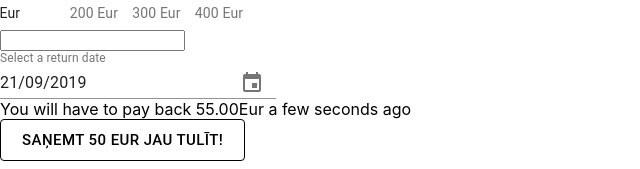
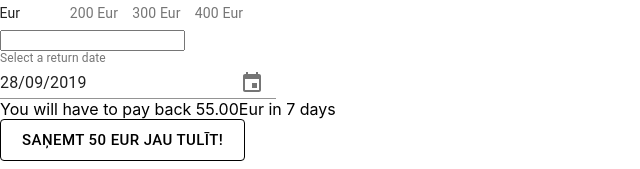
Before and after one commit to Karu-Dev/4finance, a React (Create React App) app: page / in a window 1280 px wide. Shown: the part 357-526 px from the top of the page, without its empty margins (0-640 px from the left). Built offline with nearby package versions, Linux system fonts and the light colour scheme.

Commit message:
Fixed loan extension

```diff
--- a/src/components/displayLoans.tsx
+++ b/src/components/displayLoans.tsx
@@ -27,7 +27,6 @@ export const DisplayLoansFC: React.FC<
           ) : (
             <button
               onClick={e => {
-                console.log(it.interest);
                 extendLoan(id);
                 e.preventDefault();
               }}
--- a/src/components/inputs.tsx
+++ b/src/components/inputs.tsx
@@ -26,7 +26,7 @@ function dispatchToProps(dispatch: any) {
 
 export const InputsFC: React.FC<
   ReturnType<typeof stateToProps> & ReturnType<typeof dispatchToProps>
-> = ({ inputs, setUserInput, setAmountInput, setDateInput }) => {
+> = ({ inputs, setUserInput }) => {
   return (
     <form>
       <DiscreteSlider></DiscreteSlider>
--- a/src/components/materialComponents/DatePicker.tsx
+++ b/src/components/materialComponents/DatePicker.tsx
@@ -1,7 +1,7 @@
 import React from "react";
 import Grid from "@material-ui/core/Grid";
 import MomentUtils from "@date-io/moment";
-import { Moment } from "moment";
+import moment,{ Moment } from "moment";
 import {
   MuiPickersUtilsProvider,
   KeyboardDatePicker
@@ -25,7 +25,8 @@ const DatePickerFC: React.FC<
   // The first commit of Material-UI
   function handleDateChange(date: Moment | null) {
     if (date) {
-      setDateInput(date);
+        const newTime = new Date(date.format())
+      setDateInput(moment(newTime));
     }
   }
 
--- a/src/state/store.ts
+++ b/src/state/store.ts
@@ -4,7 +4,7 @@ import { ActionType } from "./actions";
 import moment from "moment";
 const initialState: State = {
   loans: [],
-  inputs: { user: "", amount: 50, date: moment() }
+  inputs: { user: "", amount: 50, date: moment().add(7, "d") }
 };
 function reducer(state: any = initialState, action: ActionType) {
   if (action.type === "TAKELOAN") {
@@ -31,11 +31,14 @@ function reducer(state: any = initialState, action: ActionType) {
   }
   if (action.type === "EXTENDLOAN") {
     state.loans.map((it: Loan, id: number) => {
+      const newTime = new Date(state.inputs.date.format())
       if (id === action.payload && !it.isExtended) {
         it.interest = parseFloat((it.interest * 1.5).toFixed(2));
+        const itNewTime = new Date(it.date.format())
+        it.date=moment(itNewTime)
         it.date.add(7, "d");
-        state.inputs.date = it.date.subtract(7, "d");
         it.isExtended = true;
+        state.inputs.date=moment(newTime)
       }
     });
     return { ...state, loans: [...state.loans] };
```
